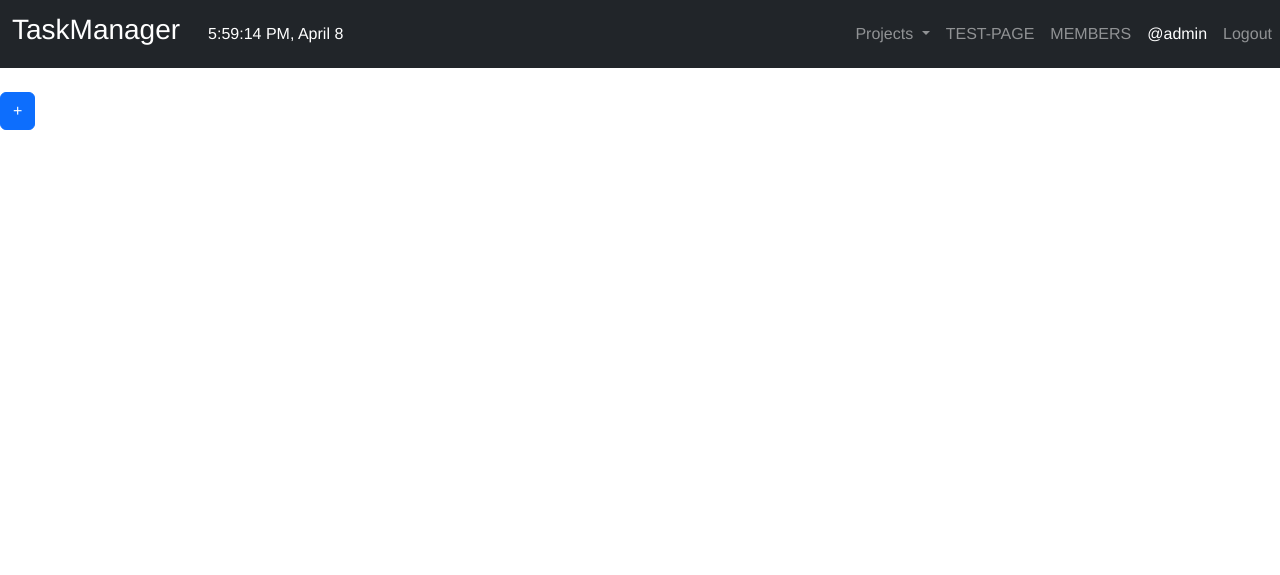
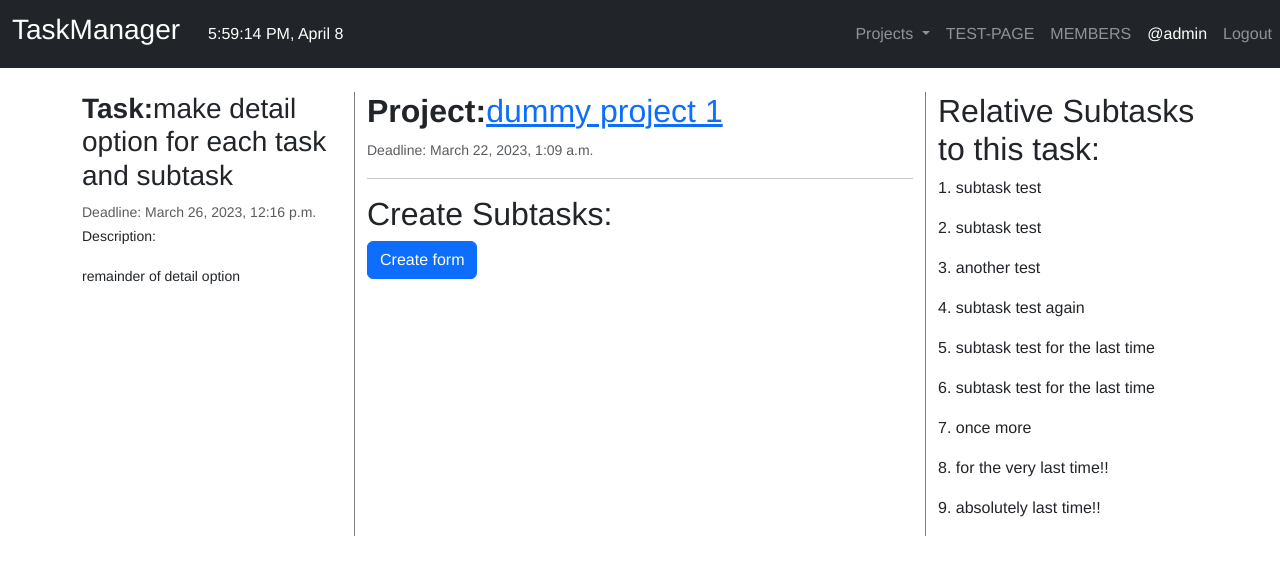
Before and after one commit to AbirAlFoysal/OfficeTaskManager, a Django app: page /tasks/2/add_subtask/ in a window 1280 px wide. Shown: the top 575 px of the page. Run offline with Django 4.2, Linux system fonts and the light colour scheme; a user stored in the database is signed in; data comes from the database, SQL or seed files in the repository; parts of the project's set-up code (start-up, migrations or seed data) failed here and were passed over; some libraries are stand-ins or nearby versions.

Commit message:
add subtask complete-multiple subtask, style etc

```diff
--- a/taskManager/context_processors.py
+++ b/taskManager/context_processors.py
@@ -1,6 +1,9 @@
 from .models import Project
 
 def assigned_projects(request):
-    user = request.user
-    projects = user.members.all()
-    return {'projects': projects}
+    if request.user.is_authenticated:
+        user = request.user
+        projects = user.members.all()
+        return {'projects': projects}
+    else:
+        return {'projects': []}
--- a/taskManager/forms.py
+++ b/taskManager/forms.py
@@ -1,6 +1,7 @@
 from django import forms
-from .models import Task, Subtask
+from .models import Task, Subtask, Message
 from ckeditor.fields import CKEditorWidget
+from django.forms import widgets
 
 class TaskForm(forms.ModelForm):
     description = forms.CharField(widget=CKEditorWidget(config_name='default'))
@@ -15,12 +16,10 @@ class TaskForm(forms.ModelForm):
 class SubtaskForm(forms.ModelForm):
     class Meta:
         model = Subtask
-        fields = ('title', 'credits', 'description', 'dateline')
+        fields = ('title', 'description', 'deadline', 'credits')
 
-class task_subtask(forms.ModelForm):
+
+class MessageForm(forms.ModelForm):
     class Meta:
-        model = Task
-        fields = '__all__'
-        widgets = {
-            'subtasks': forms.CheckboxSelectMultiple(),
-        }
+        model = Message
+        fields = ['body']
--- a/taskManager/models.py
+++ b/taskManager/models.py
@@ -29,7 +29,7 @@ class Task(models.Model):
     completed = models.BooleanField(default=False)
     created = models.DateTimeField(auto_now_add=True)
     credits = models.IntegerField(default=0)
-    description = RichTextField(default='No description provided', blank=True, null=True)
+    description = RichTextField(default='No description provided')
     deadline = models.DateTimeField()
     commentOnCompletion = models.TextField(blank=True)
 
@@ -41,12 +41,12 @@ class Subtask(models.Model):
     created_by = models.ForeignKey(User, on_delete=models.CASCADE)
     related_project = models.ForeignKey(Project, on_delete=models.CASCADE)
     task = models.ForeignKey(Task, on_delete=models.CASCADE)
-    title = models.CharField(max_length=100)
+    title = models.CharField(max_length=100, null=False, blank=False)
     status = models.IntegerField(default=0)
     created = models.DateTimeField(auto_now_add=True)
     credits = models.IntegerField(default=0)
     description = RichTextField(default='No description provided', blank=True, null=True)
-    dateline = models.DateTimeField()
+    deadline = models.DateTimeField()
     commentOnCompletion = RichTextField(default='No comments', blank=True, null=True)
 
     def __str__(self):
--- a/taskManager/views.py
+++ b/taskManager/views.py
@@ -49,40 +49,75 @@ def projectDetail(request, project_id):
     project = Project.objects.get(id=project_id)
     task = Task.objects.all().filter(related_project = project_id).order_by('deadline')
 
-
     for obj in task:
         deadline = obj.deadline
+        # remaining time calculation for each task
         remaining_time = deadline - timezone.now()
         remaining_days = remaining_time.days + 1
         remaining_hour = remaining_time.seconds // 3600
         remaining_minutes = (remaining_time.seconds % 3600) // 60
+        # task theme determination:
+            # if 3 days remains, warning
         if remaining_days <= 3 and remaining_days >= 1:
             theme = "warning"
+            # if 1 day remains, danger
         elif remaining_days < 1:
             theme = "danger"
         else:
+            # default success
             theme = "success"
         obj.theme = theme
-
+            # if day is less than 0, its expired(dark)
         if remaining_days < 0 :
             remaining_days = 0
             remaining_hour = 0
             remaining_minutes = 0
             obj.theme = "dark"
+        # remaining time shown below the task
         obj.remaining_time = f'{remaining_days}D:{remaining_hour}H:{remaining_minutes}M'
+        # subtask of respective task from the forloop
         subtasks = Subtask.objects.filter(task = obj)
+        # subtask object identification
         obj.subtasks = subtasks
-    # task = task.order_by(-deadline)
+    # task count
     total_task = Task.objects.all().filter(related_project = project_id).count()
     task_completed = Task.objects.all().filter(related_project = project_id, status = 1).count()
     task_remaining = Task.objects.all().filter(related_project = project_id, status = 0).count()
+
+    # declear forms
+    message_form = MessageForm(prefix = "msg")
+
+    # post methodes of the page
+    if request.method == 'POST':
+        pass
+        # for messages
+        if 'messagebtn' in request.POST:
+            msgForm = MessageForm(request.POST, prefix = "msg")
+            if msgForm.is_valid():
+                message = msgForm.save(commit=False)
+                message.project = project
+                message.sender = request.user
+                message.save()
+                return redirect('projectDetail', project_id=project_id)
+            else:
+                messages.error(request, 'Message not sent!')
+                msgForm = MessageForm()
+                return redirect('projectDetail', project_id=project_id)
+        return redirect('projectDetail', project_id=project_id)
+
+
 
 
     # comment = Comment.objects.all().filter(project = project_id)
     # for obj in comment:
 
 
-    context = {'project': project, 'task': task, 'task_completed': task_completed, 'task_remaining': task_remaining, 'total_task': total_task, 'msg': msg}
+    context = {'project': project,
+            'task': task, 'task_completed': task_completed, 'task_remaining': task_remaining, 'total_task': total_task, 'msg': msg,
+            'message_form': message_form
+
+            }
+
     return render(request, 'taskManager/project.html', context)
 
 
@@ -91,6 +126,7 @@ def projectDetail(request, project_id):
 
 def add_task(request, project_id):
     project = get_object_or_404(Project, id=project_id)
+    tasks = Task.objects.filter(related_project = project)
     if request.method == 'POST':
         form = TaskForm(request.POST)
         if form.is_valid():
@@ -101,23 +137,28 @@ def add_task(request, project_id):
             return redirect('projectDetail', project_id=project_id)
     else:
         form = TaskForm()
-    return render(request, 'taskManager/addTask.html', {'form': form, 'project': project})
+    return render(request, 'taskManager/addTask.html', {'form': form, 'project': project, 'tasks': tasks})
 
 
-@login_required
+
+from django.shortcuts import render, redirect, get_object_or_404
+from .models import Project, Task, Subtask
+from .forms import SubtaskForm
+
 def add_subtask(request, task_id):
     task = get_object_or_404(Task, id=task_id)
-    if request.method == "POST":
+    subtasks = Subtask.objects.filter(task = task)
+    project = task.related_project
+    if request.method == 'POST':
         form = SubtaskForm(request.POST)
         if form.is_valid():
-            form.save()
-            messages.success(request, "Subtask added successfully.")
-            form = SubtaskForm() # Create a new form for adding another subtask
+            subtask = form.save(commit=False)
+            subtask.task = task
+            subtask.created_by = request.user
+            subtask.related_project = project
+            subtask.save()
+            messages.success(request, 'Subtask added successfully!')
+            return redirect('projectDetail', project_id=project.id)
     else:
         form = SubtaskForm()
-
-    context = {
-        "form": form,
-        "task": task,
-    }
-    return render(request, 'TaskManager/addSubTask.html', context)
+    return render(request, 'TaskManager/addSubTask.html', {'form': form, 'task': task, 'subtasks': subtasks, 'project': project})
--- a/templates/base.html
+++ b/templates/base.html
@@ -163,7 +163,7 @@ integrity="sha384-GLhlTQ8iRABdZLl6O3oVMWSktQOp6b7In1Zl3/Jr59b6EGGoI1aFkw7cmDA6j6
         {% if messages %}
         <ul class="messages text-center text-white">
             {% for message in messages %}
-            <li class="" {% if message.tags %} class="{{ message.tags }}" {% endif %}>{{ message|safe }}</li>
+            <li type="none" class="" {% if message.tags %} class="{{ message.tags }}" {% endif %}>{{ message|safe }}</li>
             {% endfor %}
         </ul>
         {% endif %}
--- a/templates/taskManager/addSubTask.html
+++ b/templates/taskManager/addSubTask.html
@@ -2,42 +2,149 @@
 
 {% block base %}
 
+<script src="https://code.jquery.com/jquery-3.6.0.min.js"></script>
+
+
+
+
+<div class="container">
+  <div class="row">
+    <div class="col-sm-3" style="border-right: 1px solid grey;">
+      <h3><strong>Task:</strong>{{task}}</h3>
+      <small class="text-muted">Deadline: {{task.deadline}}</small>
+      <br>
+      <p><small>Description:</small></p>
+      <p><small>{{task.description}}</small></p>
+    </div>
+    <div class="col-sm-6">
+      <h2><strong>Project:</strong><a href="{% url 'projectDetail' project.id %}">{{project}}</a> </h2>
+      <small class="text-muted">Deadline: {{project.deadline}}</small>
+      <hr>
+      <!-- subtask form container -->
+      <h2>Create Subtasks:</h2>
+      <div id="subtask-container">
+        <button id="add-subtask-btn" class="btn btn-primary">Create form</button>
+      </div>
+      <br>
+
+    </div>
+    <div class="col-sm-3" style="border-left: 1px solid grey;">
+      <h2>Relative Subtasks to this task:</h2>
+      {% for subtask in subtasks %}
+      <p>{{forloop.counter}}. {{subtask}}</p>
+      {% endfor %}
+    </div>
+  </div>
+</div>
+
+
+
+
+
+
+
 <!-- subtask form template -->
 <div id="subtask-template" style="display: none;">
   <div class="subtask-form">
-      <h3>Add Subtask</h3>
-      <form class="add-subtask-form">
+    <div class="m-2 p-2 rounded border shadow">
+      <form method="POST" class="add-subtask-form" style="font-size: 0.8em;">
         {% csrf_token %}
-        <input type="hidden" name="task_id" value="{{ task.id }}">
-        <div class="form-group">
-          <label>Title:</label>
-          <input type="text" name="title" class="form-control" required>
+
+        <div class="row">
+          <!-- title, deadline  -->
+          <div class="col-sm-6">
+
+            <p>
+              <label for="id_title" > <strong> Title:</strong></label>
+              <input id="id_title" maxlength="100" name="title" required="" type="text">
+            </p>
+            <p>
+              <label for="id_deadline"><strong> Deadline:</strong></label>
+              <input id="id_deadline" name="deadline" required="" type="datetime-local">
+            </p>
           </div>
-        <div class="form-group">
-          <label>Description:</label>
-          <textarea name="description" class="form-control" rows="3"></textarea>
+
+
+          <!-- description and credit  -->
+          <div class="col-sm-6">
+
+
+              <label for="id_description" ><strong> Description:</strong></label>
+
+            <div class="django-ckeditor-widget" data-field-id="id_description" style="display: inline-block;">
+              <textarea cols="40"
+                data-config="{&quot;skin&quot;: &quot;moono-lisa&quot;, &quot;toolbar_Basic&quot;: [[&quot;Source&quot;, &quot;-&quot;, &quot;Bold&quot;, &quot;Italic&quot;]], &quot;toolbar_Full&quot;: [[&quot;Styles&quot;, &quot;Format&quot;, &quot;Bold&quot;, &quot;Italic&quot;, &quot;Underline&quot;, &quot;Strike&quot;, &quot;SpellChecker&quot;, &quot;Undo&quot;, &quot;Redo&quot;], [&quot;Link&quot;, &quot;Unlink&quot;, &quot;Anchor&quot;], [&quot;Image&quot;, &quot;Flash&quot;, &quot;Table&quot;, &quot;HorizontalRule&quot;], [&quot;TextColor&quot;, &quot;BGColor&quot;], [&quot;Smiley&quot;, &quot;SpecialChar&quot;], [&quot;Source&quot;]], &quot;toolbar&quot;: &quot;full&quot;, &quot;height&quot;: 300, &quot;width&quot;: &quot;auto&quot;, &quot;filebrowserWindowWidth&quot;: 940, &quot;filebrowserWindowHeight&quot;: 725, &quot;autoParagraph&quot;: false, &quot;language&quot;: &quot;en-us&quot;}"
+                data-external-plugin-resources="[]" data-id="id_description" data-processed="0" data-type="ckeditortype"
+                id="id_description" name="description" rows="3">No description provided</textarea>
             </div>
-        <div class="form-group">
-          <label>Deadline:</label>
-          <input type="datetime-local" name="deadline" class="form-control" required>
+
+
+
+
+
+
+            <p>
+              <label for="id_credits"><strong> Credits:</strong></label>
+              <input id="id_credits" name="credits" required="" type="number" value="0">
+            </p>
+
           </div>
-        <button type="submit" class="btn btn-primary">Save</button>
-        <button type="button" class="btn btn-danger cancel-subtask-form">Cancel</button>
+
+        </div>
+
+
+
+
+        <input type="hidden" name="task" value="{{ task.id }}">
+        <input type="hidden" name="related_project" value="{{ task.related_project.id }}">
+        <input type="hidden" name="status" value="0">
+
+        <div class="row">
+          <div class="col-sm-6">
+            {% comment %} success note  {% endcomment %}
+            <div id="output" style="color: green;"></div>
+          </div>
+          <div class="col-sm-6 float-right">
+            <input onclick="changeText()" class="btn btn-sm btn-success" type="submit" value="Create">
+        <button type="button" class="btn btn-sm btn-danger cancel-subtask-form">Cancel</button>
+          </div>
+        </div>
+
       </form>
     </div>
   </div>
+</div>
 
-  <!-- subtask form container -->
-  <div id="subtask-container">
-    <button id="add-subtask-btn" class="btn btn-primary">+</button>
-  </div>
+
+
+
+
+
+
+
+
+
+
+
+
+
+
+
+
+
+
 <script>
-    $(document).ready(function() {
+  function changeText() {
+    var outputDiv = document.getElementById("output");
+    outputDiv.innerHTML = "Success! Wait a few seconds to see the changes.";
+  }
+
+  $(document).ready(function () {
     var maxSubtasks = 10;
     var subtaskCount = 0;
 
     // add subtask form
-      $('#add-subtask-btn').click(function() {
+    $('#add-subtask-btn').click(function () {
       if (subtaskCount < maxSubtasks) {
         var subtaskForm = $('#subtask-template').html();
         $('#subtask-container').append(subtaskForm);
@@ -46,13 +153,13 @@
     });
 
     // cancel subtask form
-      $(document).on('click', '.cancel-subtask-form', function() {
+    $(document).on('click', '.cancel-subtask-form', function () {
       $(this).closest('.subtask-form').remove();
       subtaskCount--;
     });
 
     // submit subtask form
-      $(document).on('submit', '.add-subtask-form', function(e) {
+    $(document).on('submit', '.add-subtask-form', function (e) {
       e.preventDefault();
       var form = $(this);
       var url = form.attr('action');
@@ -61,13 +168,13 @@
         type: 'POST',
         url: url,
         data: data,
-          success: function(response) {
+        success: function (response) {
           // handle success
           form.closest('.subtask-form').remove();
           subtaskCount--;
           // handle response
         },
-          error: function(xhr, status, error) {
+        error: function (xhr, status, error) {
           // handle error
         }
       });
```
Also changed, not shown: templates/taskManager/addTask.html (+45 -6 lines), templates/taskManager/project.html (+13 -6 lines), db.sqlite3, taskManager/migrations/0011_alter_task_description.py (added), taskManager/migrations/0012_rename_dateline_subtask_deadline.py (added). Lines whose indentation alone changed are shown as unchanged.
